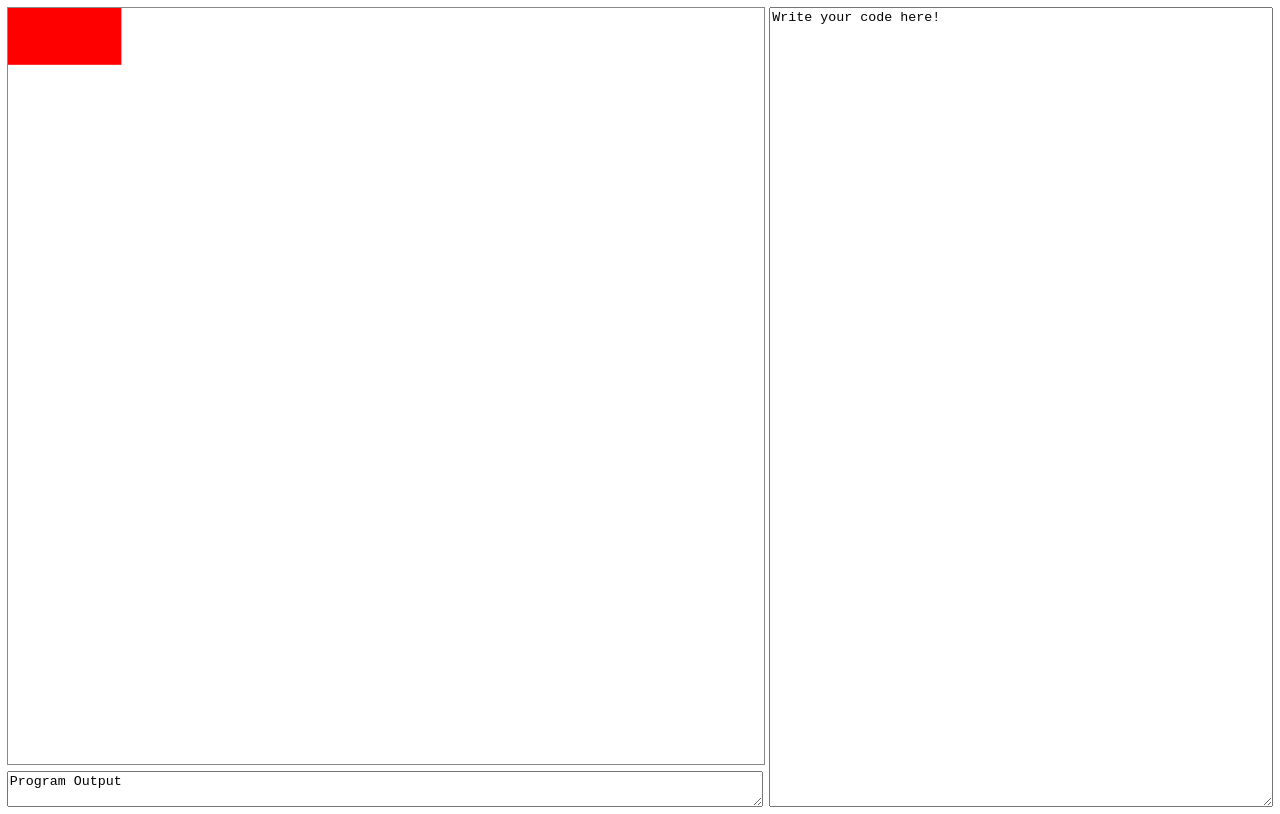
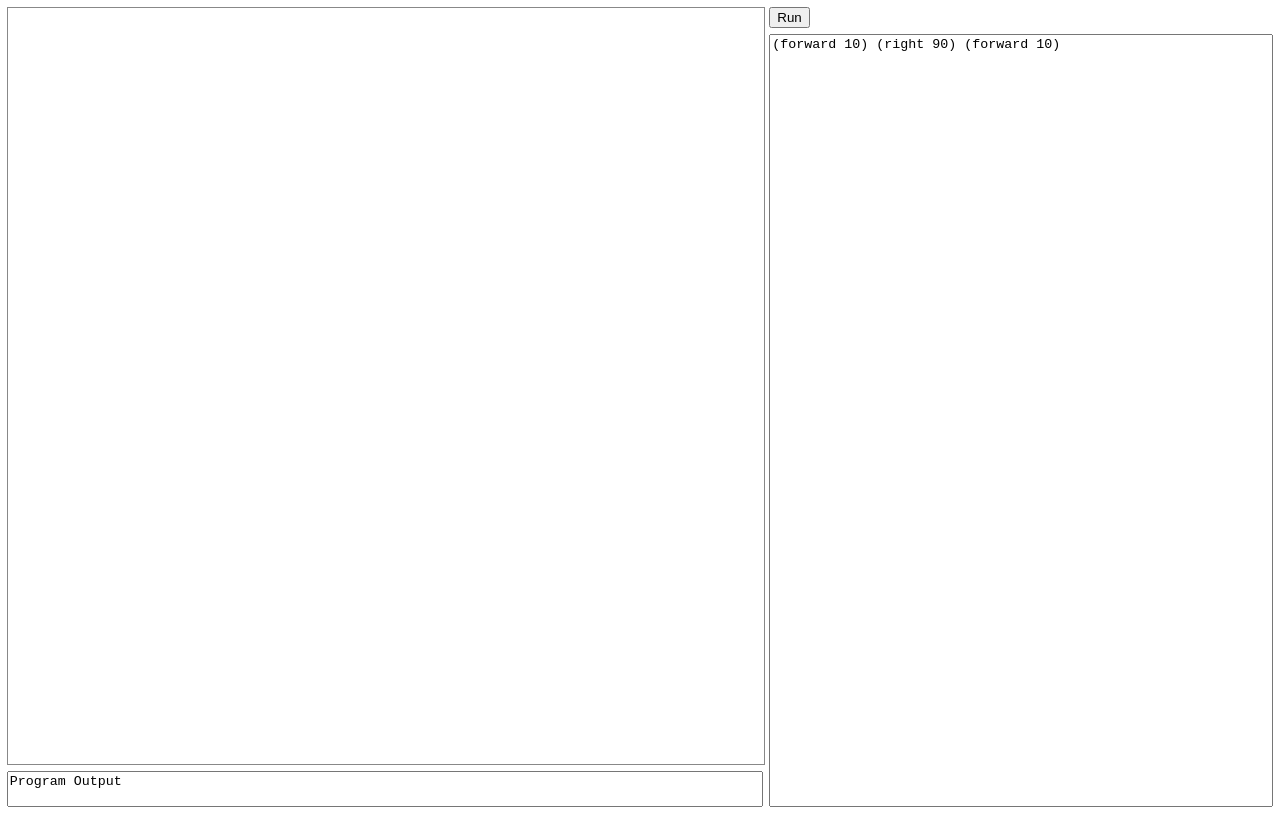
Before and after one commit to macmv/turtle-lisp, a website: page index.html in a window 1280 px wide. Drawn offline with Linux system fonts and the light colour scheme.

Commit message:
Can call run function when pressing the run button

```diff
--- a/index.html
+++ b/index.html
@@ -11,8 +11,11 @@
       <div class="console-wrapper">
         <textarea id="console">Program Output</textarea>
       </div>
+      <div class="controlls">
+        <button onclick="run()">Run</button>
+      </div>
       <div class="code-wrapper">
-        <textarea id="code">Write your code here!</textarea>
+        <textarea id="code">(forward 10) (right 90) (forward 10)</textarea>
       </div>
     </div>
     <script src="webpage.js"></script>
--- a/style.css
+++ b/style.css
@@ -6,6 +6,7 @@ body {
 textarea {
   width: 100%;
   height: 100%;
+  resize: none;
 }
 
 .wrapper {
@@ -17,17 +18,22 @@ textarea {
 
 .canvas-wrapper {
   grid-column: 1;
-  grid-row: 1;
+  grid-row: 1 / 3;
 }
 
 .console-wrapper {
   grid-column: 1;
-  grid-row: 2;
+  grid-row: 3;
+}
+
+.controlls {
+  grid-column: 2;
+  grid-row: 1;
 }
 
 .code-wrapper {
   grid-column: 2;
-  grid-row: 1 / 3;
+  grid-row: 2 / 4;
 }
 
 #canvas {
--- a/webpage.js
+++ b/webpage.js
@@ -4,8 +4,6 @@ var code = document.getElementById("code");
 var ctx = canvas.getContext("2d");
 
 function run() {
-
+  program = code.innerHTML;
+  console.log(program);
 }
-
-ctx.fillStyle = "#FF0000";
-ctx.fillRect(0, 0, 150, 75);
```
